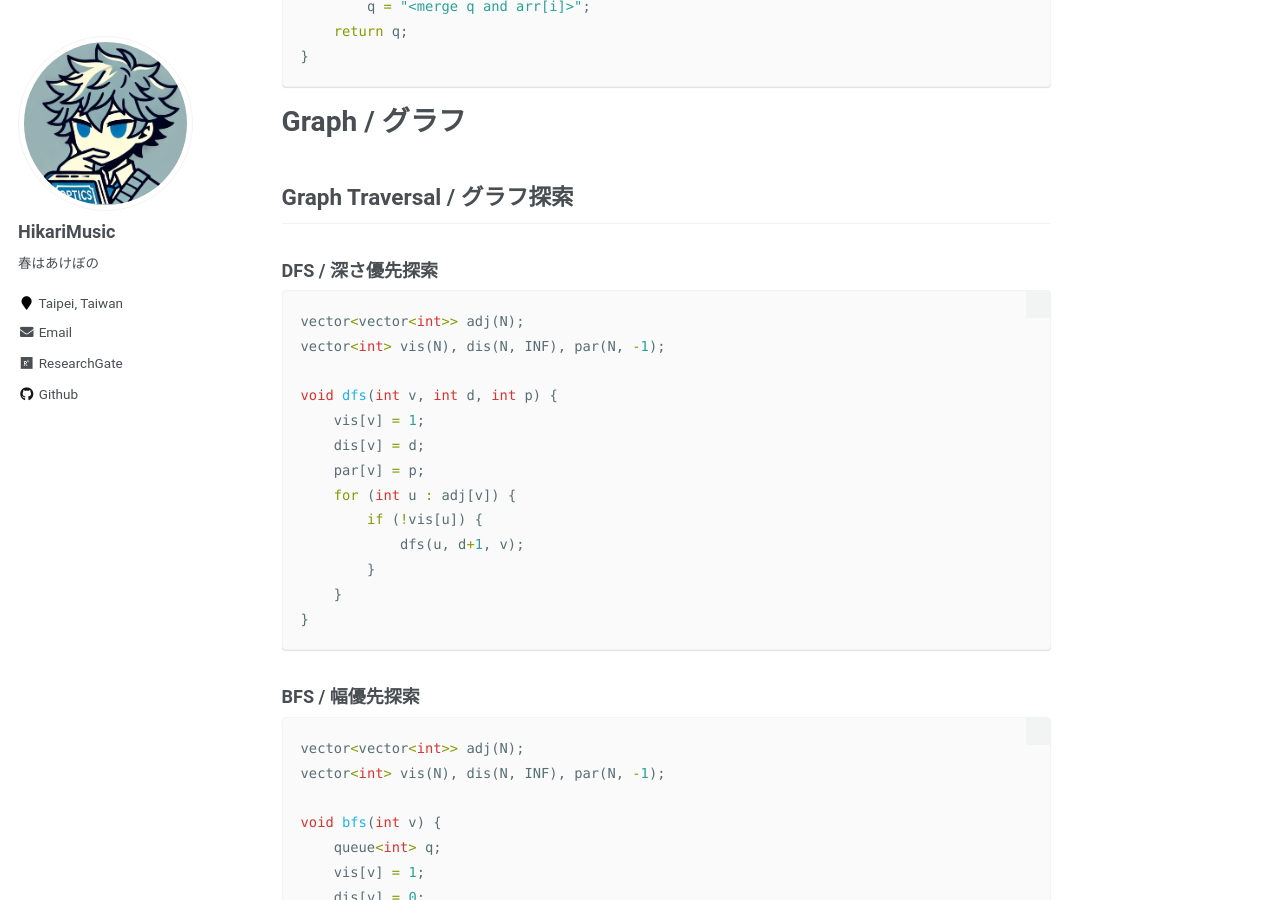
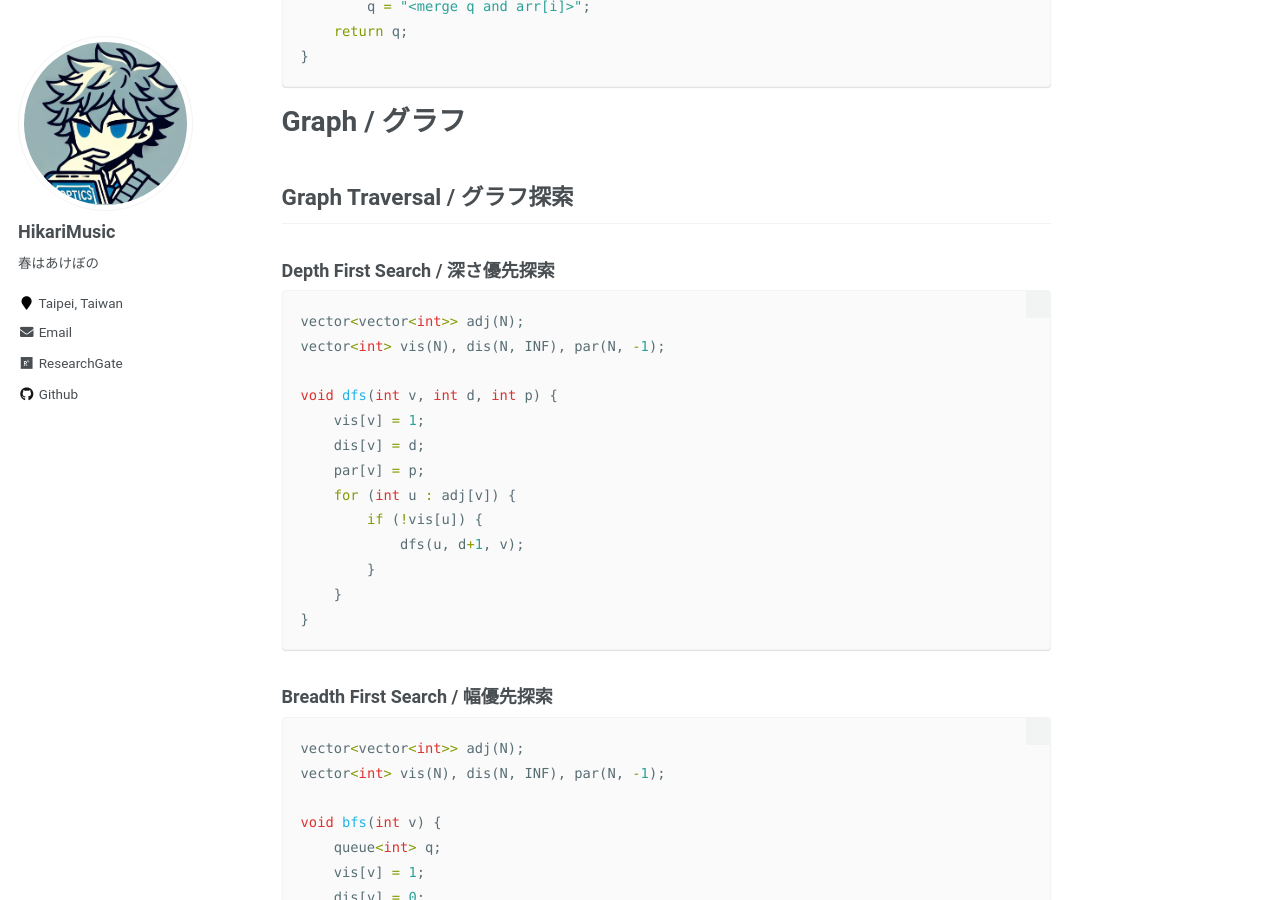
Before and after one commit to hikarimusic/hikarimusic.github.io, a Jekyll site: the page built from _note/algorithm.md, in a window 1280 px wide and 900 px high, scrolled down 11673 px. Built offline with Jekyll 4.4.1, drawn with Linux system fonts in a browser that asks for light colours; some web fonts are replaced.

Commit message:
Update algorithm.md

````diff
--- a/_note/algorithm.md
+++ b/_note/algorithm.md
@@ -435,7 +435,7 @@ int query(int l, int r, int n) {
 
 ## Graph Traversal / グラフ探索
 
-### DFS / 深さ優先探索
+### Depth First Search / 深さ優先探索
 ```cpp
 vector<vector<int>> adj(N);
 vector<int> vis(N), dis(N, INF), par(N, -1);
@@ -452,7 +452,7 @@ void dfs(int v, int d, int p) {
 }
 ```
 
-### BFS / 幅優先探索
+### Breadth First Search / 幅優先探索
 ```cpp
 vector<vector<int>> adj(N);
 vector<int> vis(N), dis(N, INF), par(N, -1);
````
